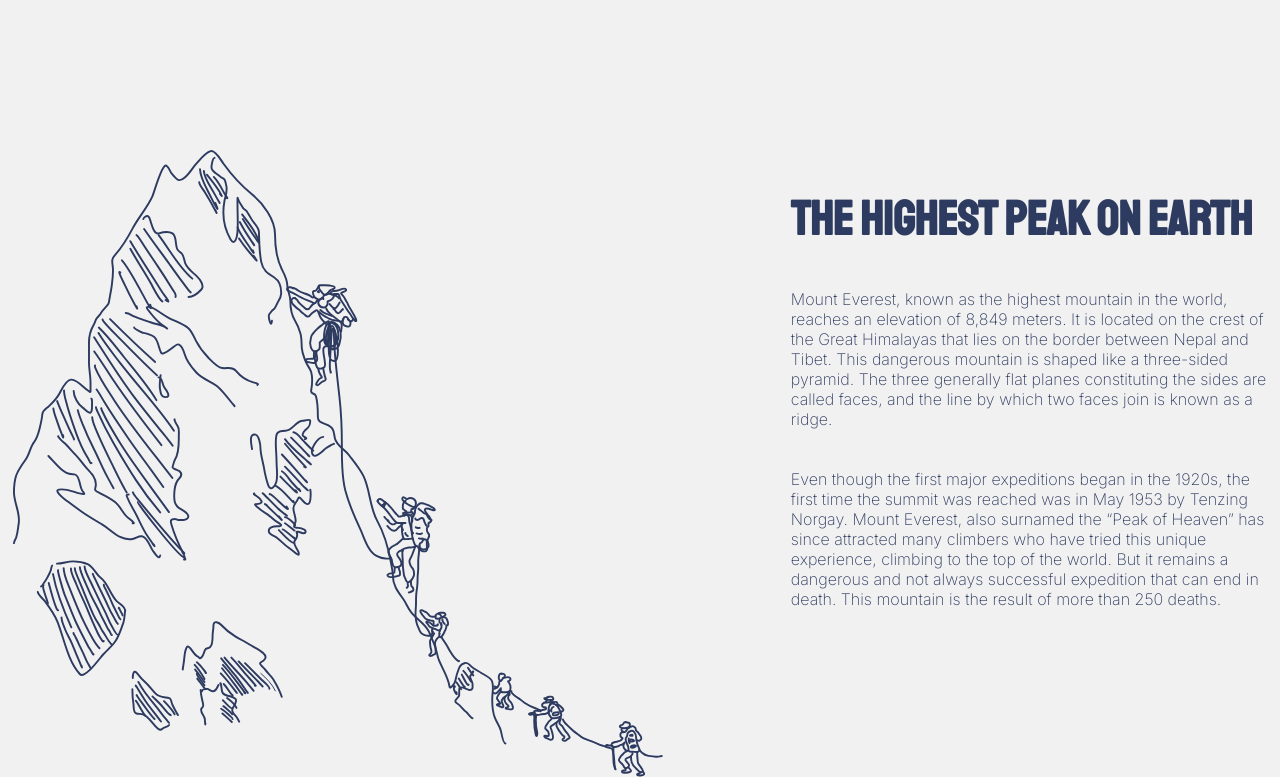
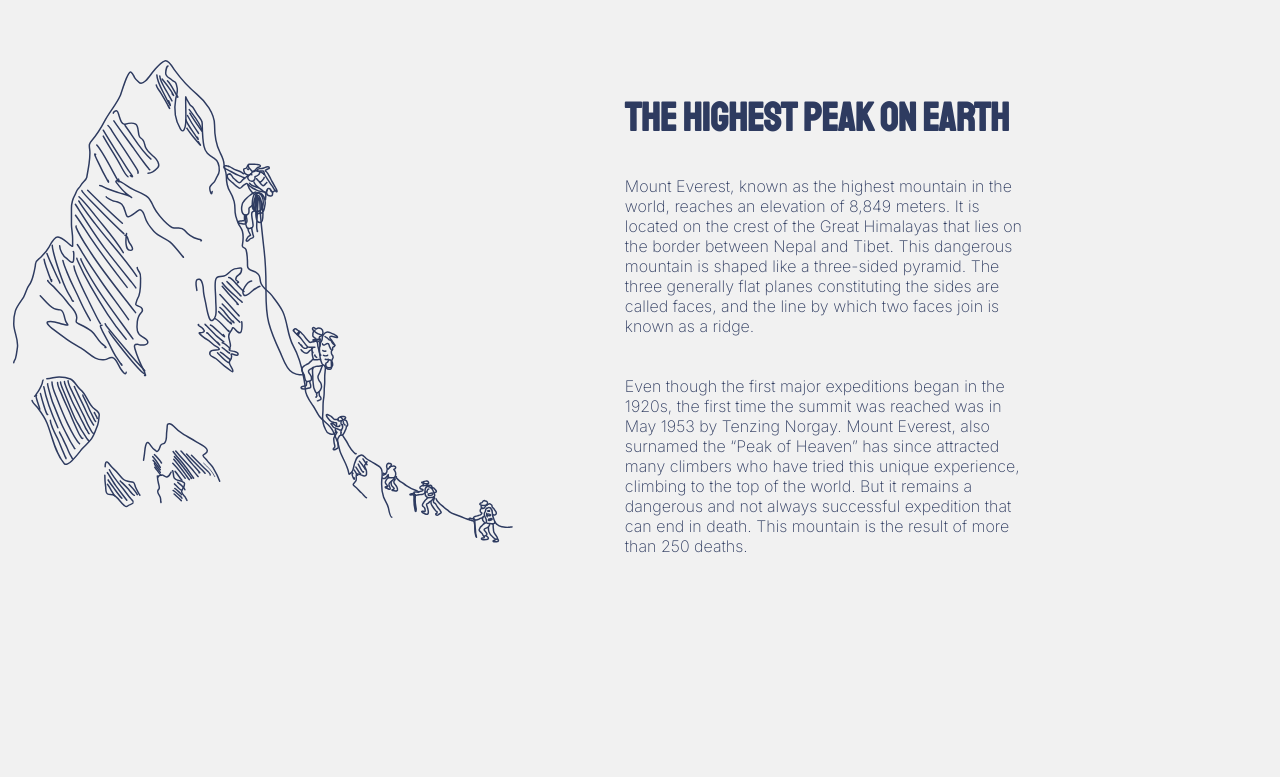
Before and after one commit to BomberQLF/Everest-Dataviz, a website: page index.html in a window 1280 px wide. Shown: the part 804-1581 px from the top of the page. Drawn offline with nearby package versions, Linux system fonts and the light colour scheme; files that its build step writes are made by us from their sources; files whose address does not match are found by name.

```diff
--- a/SCSS/main.scss
+++ b/SCSS/main.scss
@@ -7,6 +7,10 @@
 *::before,
 *::after {
   box-sizing: border-box;
+}
+
+html {
+    scroll-behavior: smooth;
 }
 
 body {
@@ -135,5 +139,27 @@
                 }
             }
         }
+
+        .presentation .presentation_container {
+            gap: 7rem;
+            padding: 5% 1% 0 1%;
+
+            .presentation_img_container {
+                img {
+                    width: 500px;
+                }
+            }
+
+            .presentation_text_container {
+                max-width: 400px;
+
+                h1 {
+                    font-size: 2.5rem;
+                }
+                p {
+                    font-size: 1rem;
+                }
+            }
+        }
     }
 }
```
